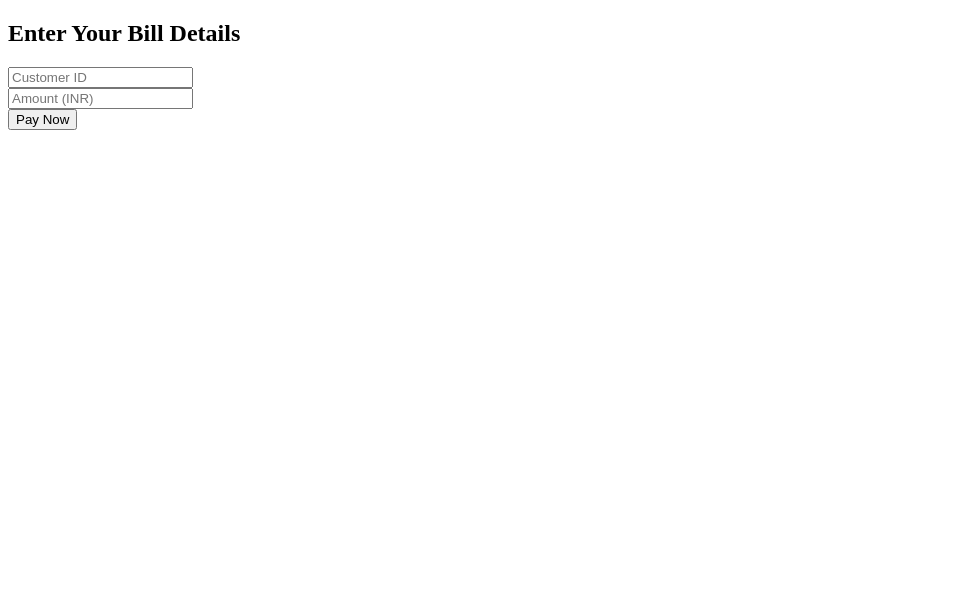
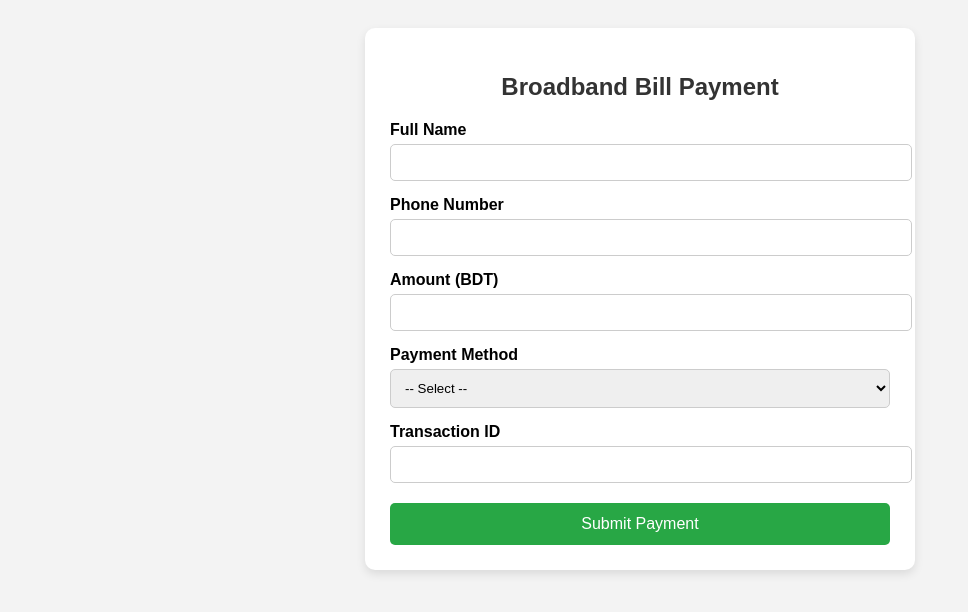
Before and after one commit to Zisanmimi/broadband-bill-site, a plain HTML site: page pay.html in a window 1280 px wide. Shown: the whole page, without its empty margins (0-968 px from the left). Drawn offline with Linux system fonts and the light colour scheme.

Commit message:
Update pay.html

```diff
--- a/pay.html
+++ b/pay.html
@@ -1,42 +1,129 @@
 <!DOCTYPE html>
-<html>
+<html lang="en">
 <head>
-  <title>Pay Bill</title>
+  <meta charset="UTF-8" />
+  <meta name="viewport" content="width=device-width, initial-scale=1.0"/>
+  <title>Pay Your Broadband Bill</title>
+  <style>
+    body {
+      font-family: Arial, sans-serif;
+      background: #f3f3f3;
+      padding: 20px;
+    }
+    .container {
+      max-width: 500px;
+      background: white;
+      padding: 25px;
+      margin: auto;
+      border-radius: 10px;
+      box-shadow: 0 4px 10px rgba(0,0,0,0.1);
+    }
+    h2 {
+      text-align: center;
+      color: #333;
+    }
+    label {
+      display: block;
+      margin-top: 15px;
+      font-weight: bold;
+    }
+    input, select {
+      width: 100%;
+      padding: 10px;
+      margin-top: 5px;
+      border: 1px solid #ccc;
+      border-radius: 5px;
+    }
+    .info-box {
+      margin-top: 10px;
+      background: #f0f8ff;
+      padding: 10px;
+      border-left: 4px solid #007BFF;
+      display: none;
+    }
+    button {
+      margin-top: 20px;
+      width: 100%;
+      padding: 12px;
+      background: #28a745;
+      color: white;
+      font-size: 16px;
+      border: none;
+      border-radius: 5px;
+      cursor: pointer;
+    }
+    button:hover {
+      background: #218838;
+    }
+    .thank-you {
+      display: none;
+      margin-top: 20px;
+      text-align: center;
+      color: green;
+      font-weight: bold;
+    }
+  </style>
 </head>
 <body>
-  <h2>Enter Your Bill Details</h2>
-  <form>
-    <input type="text" id="customerId" placeholder="Customer ID" required><br>
-    <input type="number" id="amount" placeholder="Amount (INR)" required><br>
-    <button type="button" onclick="payNow()">Pay Now</button>
+
+<div class="container">
+  <h2>Broadband Bill Payment</h2>
+
+  <form id="paymentForm">
+    <label for="name">Full Name</label>
+    <input type="text" id="name" name="name" required />
+
+    <label for="phone">Phone Number</label>
+    <input type="text" id="phone" name="phone" required />
+
+    <label for="amount">Amount (BDT)</label>
+    <input type="number" id="amount" name="amount" required />
+
+    <label for="method">Payment Method</label>
+    <select id="method" name="method" required onchange="showInfo()">
+      <option value="">-- Select --</option>
+      <option value="bkash">bKash</option>
+      <option value="nagad">Nagad</option>
+      <option value="rocket">Rocket</option>
+    </select>
+
+    <div id="paymentInfo" class="info-box"></div>
+
+    <label for="trxid">Transaction ID</label>
+    <input type="text" id="trxid" name="trxid" required />
+
+    <button type="submit">Submit Payment</button>
   </form>
 
-  <script src="https://checkout.razorpay.com/v1/checkout.js"></script>
-  <script>
-    function payNow() {
-      var customerId = document.getElementById("customerId").value;
-      var amount = document.getElementById("amount").value * 100;
+  <div class="thank-you" id="thankYouMessage">
+    ✅ Thank you! Your payment information has been received.
+  </div>
+</div>
 
-      var options = {
-        "key": "rzp_test_your_key_here", // Replace with Razorpay test key
-        "amount": amount,
-        "currency": "INR",
-        "name": "FastNet Broadband",
-        "description": "Broadband Bill Payment",
-        "handler": function (response){
-          alert("Payment successful: " + response.razorpay_payment_id);
-        },
-        "prefill": {
-          "name": "",
-          "email": ""
-        },
-        "theme": {
-          "color": "#3399cc"
-        }
-      };
-      var rzp = new Razorpay(options);
-      rzp.open();
+<script>
+  function showInfo() {
+    const method = document.getElementById("method").value;
+    const info = document.getElementById("paymentInfo");
+    info.style.display = "block";
+
+    if (method === "bkash") {
+      info.innerHTML = "Send payment to <strong>01XXXXXXXXX</strong> via bKash (Personal).";
+    } else if (method === "nagad") {
+      info.innerHTML = "Send payment to <strong>01YYYYYYYYY</strong> via Nagad (Personal).";
+    } else if (method === "rocket") {
+      info.innerHTML = "Send payment to <strong>01ZZZZZZZZZ</strong> via Rocket (Personal).";
+    } else {
+      info.style.display = "none";
     }
-  </script>
+  }
+
+  document.getElementById("paymentForm").addEventListener("submit", function(e) {
+    e.preventDefault();
+    document.getElementById("paymentForm").reset();
+    document.getElementById("paymentInfo").style.display = "none";
+    document.getElementById("thankYouMessage").style.display = "block";
+  });
+</script>
+
 </body>
 </html>
```
